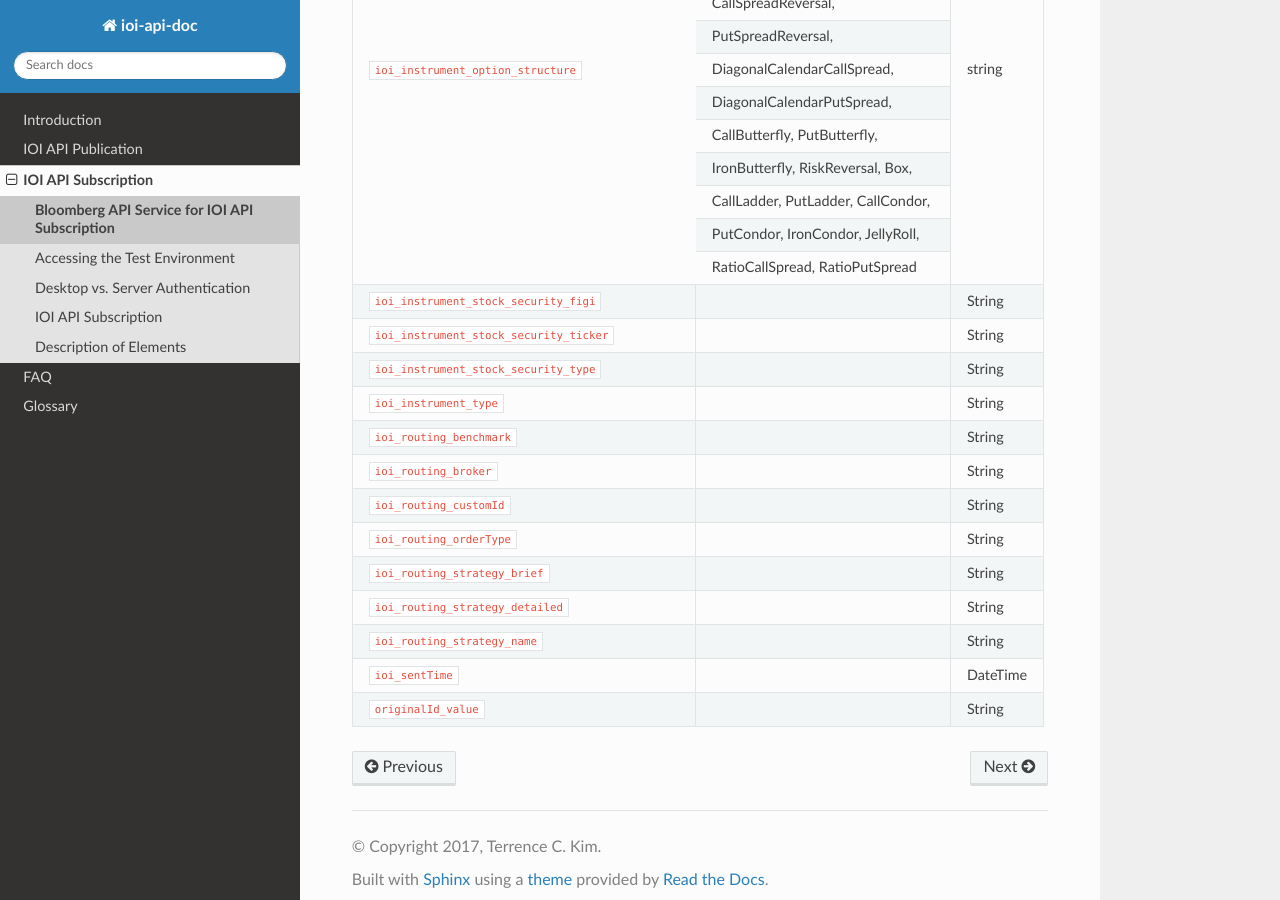
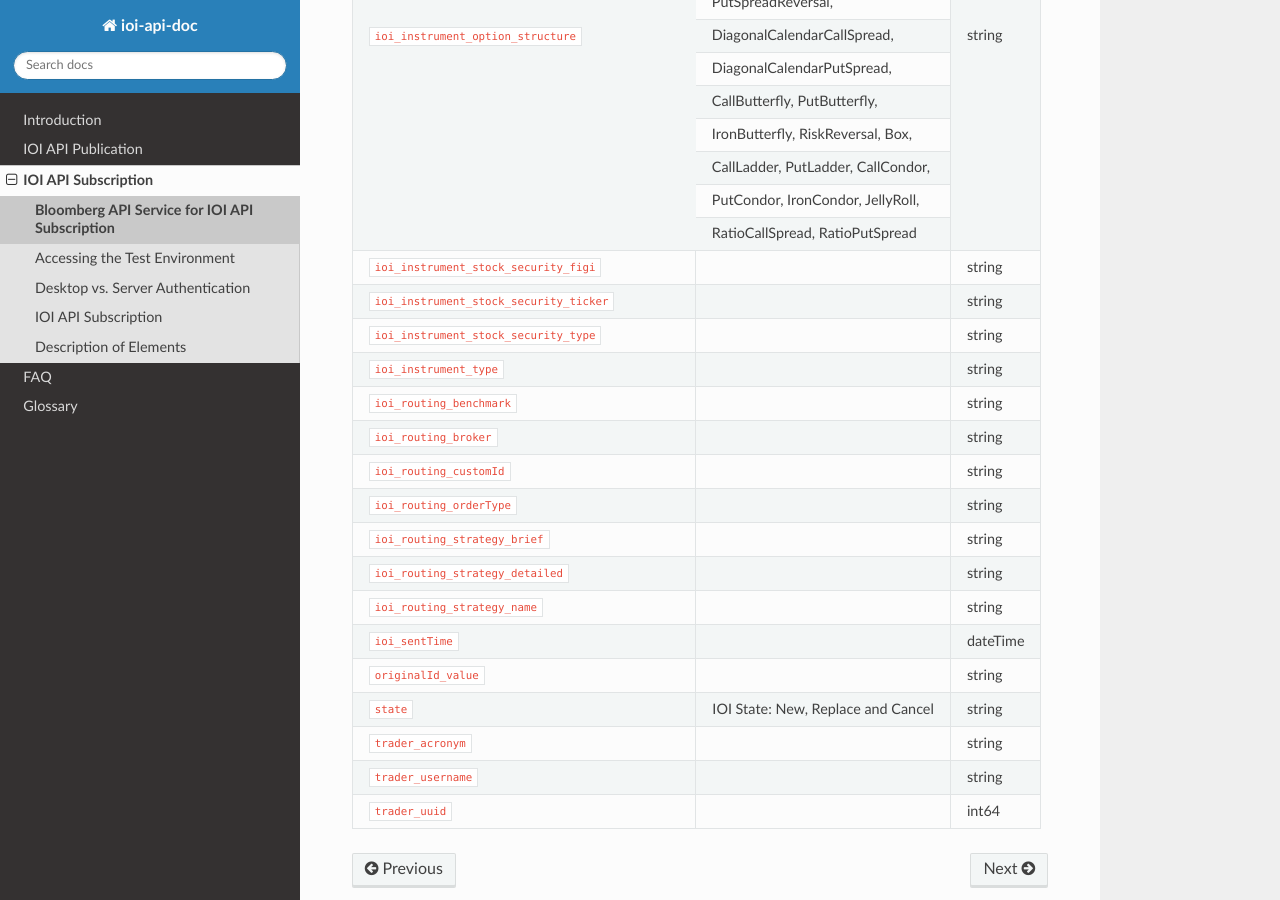
Before and after one commit to tkim/ioi_api_doc, a Sphinx documentation site: the page built from source/subscription/subscription.rst, in a window 1280 px wide and 900 px high, scrolled down 4687 px. Built offline with Sphinx 7.4.7 and the Read the Docs theme 2.0.0, drawn with Linux system fonts in a browser that asks for light colours; formulas are drawn with MathJax 3; some of the changed text lies outside the part shown.

Commit message:
element definition updated

```diff
--- a/source/subscription/subscription.rst
+++ b/source/subscription/subscription.rst
@@ -283,29 +281,37 @@ The following elements are available for equity and options IOI subscription.
 |                                                  +------------------------------------+         |
 |                                                  | RatioCallSpread, RatioPutSpread    |         |
 +--------------------------------------------------+------------------------------------+---------+
-|``ioi_instrument_stock_security_figi``            |                                    | String  |
+|``ioi_instrument_stock_security_figi``            |                                    | string  |
 +--------------------------------------------------+------------------------------------+---------+
-|``ioi_instrument_stock_security_ticker``          |                                    | String  |
+|``ioi_instrument_stock_security_ticker``          |                                    | string  |
 +--------------------------------------------------+------------------------------------+---------+
-|``ioi_instrument_stock_security_type``            |                                    | String  |
+|``ioi_instrument_stock_security_type``            |                                    | string  |
 +--------------------------------------------------+------------------------------------+---------+
-|``ioi_instrument_type``                           |                                    | String  |
+|``ioi_instrument_type``                           |                                    | string  |
 +--------------------------------------------------+------------------------------------+---------+
-|``ioi_routing_benchmark``                         |                                    | String  |
+|``ioi_routing_benchmark``                         |                                    | string  |
 +--------------------------------------------------+------------------------------------+---------+
-|``ioi_routing_broker``                            |                                    | String  |
+|``ioi_routing_broker``                            |                                    | string  |
 +--------------------------------------------------+------------------------------------+---------+
-|``ioi_routing_customId``                          |                                    | String  |
+|``ioi_routing_customId``                          |                                    | string  |
 +--------------------------------------------------+------------------------------------+---------+
-|``ioi_routing_orderType``                         |                                    | String  |
+|``ioi_routing_orderType``                         |                                    | string  |
 +--------------------------------------------------+------------------------------------+---------+
-|``ioi_routing_strategy_brief``                    |                                    | String  |
+|``ioi_routing_strategy_brief``                    |                                    | string  |
 +--------------------------------------------------+------------------------------------+---------+
-|``ioi_routing_strategy_detailed``                 |                                    | String  |
+|``ioi_routing_strategy_detailed``                 |                                    | string  |
 +--------------------------------------------------+------------------------------------+---------+
-|``ioi_routing_strategy_name``                     |                                    | String  |
+|``ioi_routing_strategy_name``                     |                                    | string  |
 +--------------------------------------------------+------------------------------------+---------+
-|``ioi_sentTime``                                  |                                    | DateTime|
+|``ioi_sentTime``                                  |                                    | dateTime|
 +--------------------------------------------------+------------------------------------+---------+
-|``originalId_value``                              |                                    | String  |
+|``originalId_value``                              |                                    | string  |
 +--------------------------------------------------+------------------------------------+---------+
+|``state``                                         |IOI State: New, Replace and Cancel  | string  |
++--------------------------------------------------+------------------------------------+---------+
+|``trader_acronym``                                |                                    | string  |
++--------------------------------------------------+------------------------------------+---------+
+|``trader_username``                               |                                    | string  |
++--------------------------------------------------+------------------------------------+---------+
+|``trader_uuid``                                   |                                    | int64   |
++--------------------------------------------------+------------------------------------+---------+
```
Also changed, not shown: other parts of source/subscription/subscription.rst (+0 -2 lines), 5 other files.
